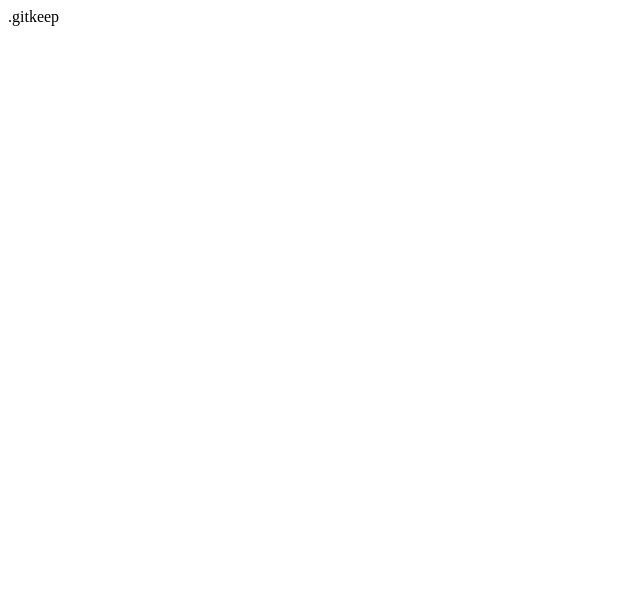
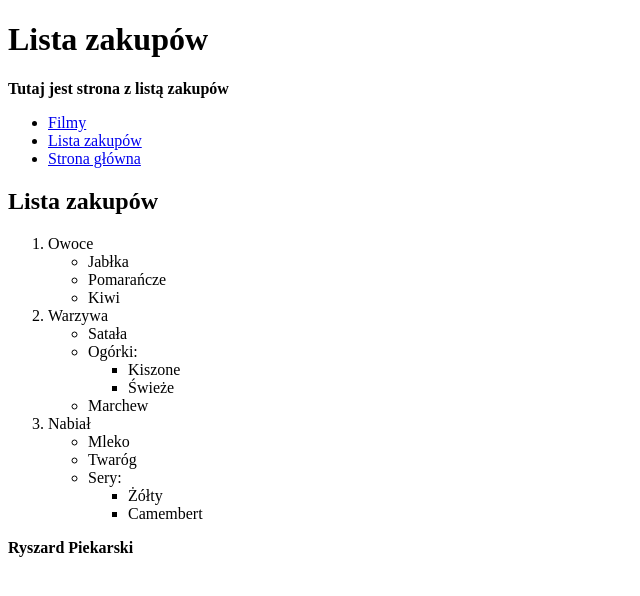
Before and after one commit to Ryszardoo/my-first-page, a plain HTML site: page lista zakupów/index.html in a window 1280 px wide. Shown: the whole page, without its empty margins (0-640 px from the left). Drawn offline with Linux system fonts and the light colour scheme.

Commit message:
Add files via upload

```diff
--- a/lista zakupów/index.html
+++ b/lista zakupów/index.html
@@ -1 +1,59 @@
-.gitkeep
+<!DOCTYPE html>
+<html lang="pl">
+    <head>
+        <meta charset="UTF-8">
+        <meta http-equiv="X-UA-Compatible" content="IE=edge">
+        <meta name="viewport" content="width=device-width, initial-scale=1.0">
+        <title>Lista zakupów</title>
+    </head>
+    <body>
+        <header>
+            <h1>Lista zakupów</h1>
+            <nav>
+                <p><b>Tutaj jest strona z listą zakupów</b></p>
+            <ul>
+                <li><a href="../filmy/index.html">Filmy</a></li>
+                <li><a href="./index.html">Lista zakupów</a></li>
+                <li><a href="../index.html">Strona główna</a></li>
+            </ul>
+            </nav>
+        </header>
+<main>
+    <h2>Lista zakupów</h2>
+    <ol>
+        <li>Owoce
+<ul>
+<li>Jabłka</li>
+<li>Pomarańcze
+<li>Kiwi</li>
+</ul>
+</li>
+        <li>Warzywa
+<ul>
+    <li>Satała</li>
+    <li>Ogórki:
+        <ul>
+            <li>Kiszone</li>
+            <li>Świeże</li>
+        </ul>
+        <li>Marchew</li>
+    </ul>
+    </li>
+    <li>Nabiał
+<ul>
+    <li>Mleko</li>
+    <li>Twaróg</li>
+    <li>Sery:</li>
+    <ul>
+        <li>Żółty
+        <li>Camembert</li>
+        </ul>
+        </ul>
+        </li>
+    </ol>
+</main>
+    <footer>
+        <b>Ryszard Piekarski</b>
+    </footer>
+    </body>
+</html>
```
